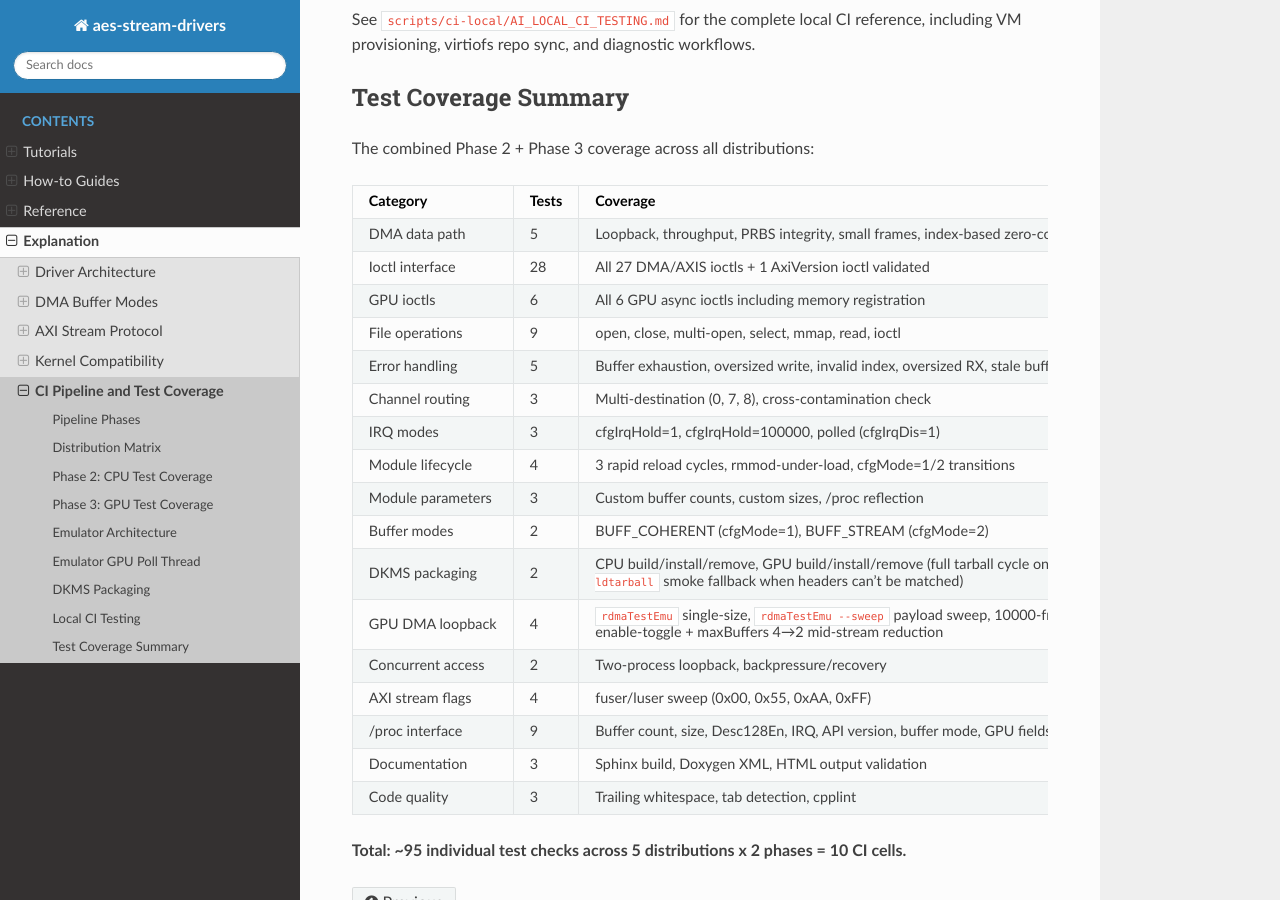
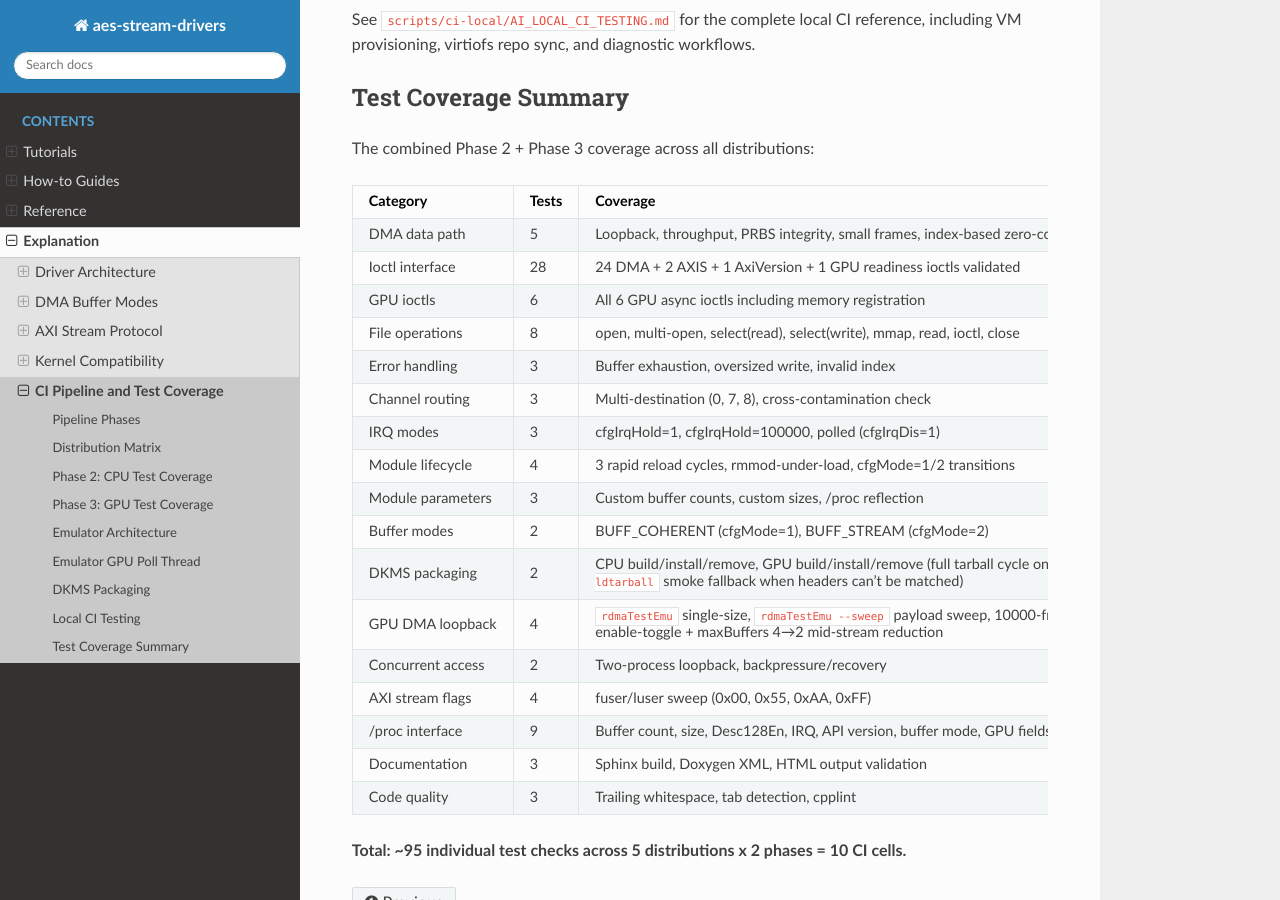
Before and after one commit to slaclab/aes-stream-drivers, a Sphinx documentation site: the page built from docs/explanation/ci-pipeline.rst, in a window 1280 px wide and 900 px high, scrolled down 5103 px. Built offline with Sphinx 7.4.7 and the Read the Docs theme 3.1.0, drawn with Linux system fonts in a browser that asks for light colours.

Commit message:
docs: preempt Copilot re-flag — align dmaIoctlTest + ci-pipeline.rst with reality
Four doc-drift items a re-review would flag:

1. dmaIoctlTest.cpp header claimed "all 27 non-GPU ioctls" but test #27 is
   GPU_Is_Gpu_Async_Supp. Reword to describe the 27 numbered checks as
   26 non-GPU + 1 GPU readiness ioctl.
2. ci-pipeline.rst "Ioctl interface" row claimed "All 27 DMA/AXIS ioctls
   + 1 AxiVersion ioctl validated"; actual breakdown is 24 DMA + 2 AXIS
   + 1 AxiVersion + 1 GPU readiness = 28.
3. ci-pipeline.rst "File operations" row claimed 9 tests;
   dmaFileOpsTest has 8 numbered sub-tests (open, multi-open,
   select-read, select-write, mmap, read, ioctl, close).
4. ci-pipeline.rst "Error handling" row claimed 5 ("...oversized RX,
   stale buffer"); dmaErrorTest.cpp source header explicitly says
   "three failure modes" and implements exactly three.

```diff
--- a/docs/explanation/ci-pipeline.rst
+++ b/docs/explanation/ci-pipeline.rst
@@ -363,17 +363,17 @@ The combined Phase 2 + Phase 3 coverage across all distributions:
        zero-copy
    * - Ioctl interface
      - 28
-     - All 27 DMA/AXIS ioctls + 1 AxiVersion ioctl validated
+     - 24 DMA + 2 AXIS + 1 AxiVersion + 1 GPU readiness ioctls validated
    * - GPU ioctls
      - 6
      - All 6 GPU async ioctls including memory registration
    * - File operations
-     - 9
-     - open, close, multi-open, select, mmap, read, ioctl
+     - 8
+     - open, multi-open, select(read), select(write), mmap, read, ioctl,
+       close
    * - Error handling
-     - 5
-     - Buffer exhaustion, oversized write, invalid index, oversized RX,
-       stale buffer
+     - 3
+     - Buffer exhaustion, oversized write, invalid index
    * - Channel routing
      - 3
      - Multi-destination (0, 7, 8), cross-contamination check
```
Also changed, not shown: 1 other file.
